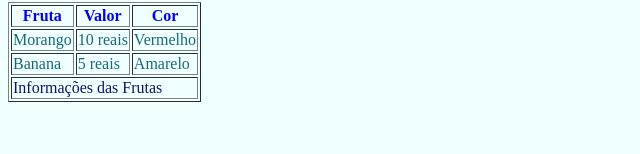
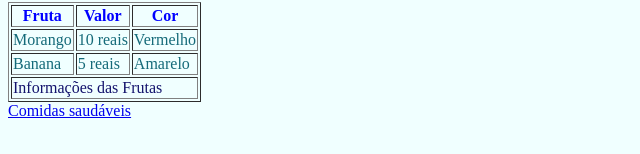
Before and after one commit to pedrocostah/criando-tabela-html, a plain HTML site: page index.html in a window 1280 px wide. Shown: the part 96-250 px from the top of the page, without its empty margins (0-640 px from the left). Drawn offline with Linux system fonts and the light colour scheme.

Commit message:
alteração

```diff
--- a/index.html
+++ b/index.html
@@ -38,5 +38,6 @@
         </tfoot>
 
     </table>
+    <a href="pagina.html">Comidas saudáveis</a>
 </body>
 </html>
```
